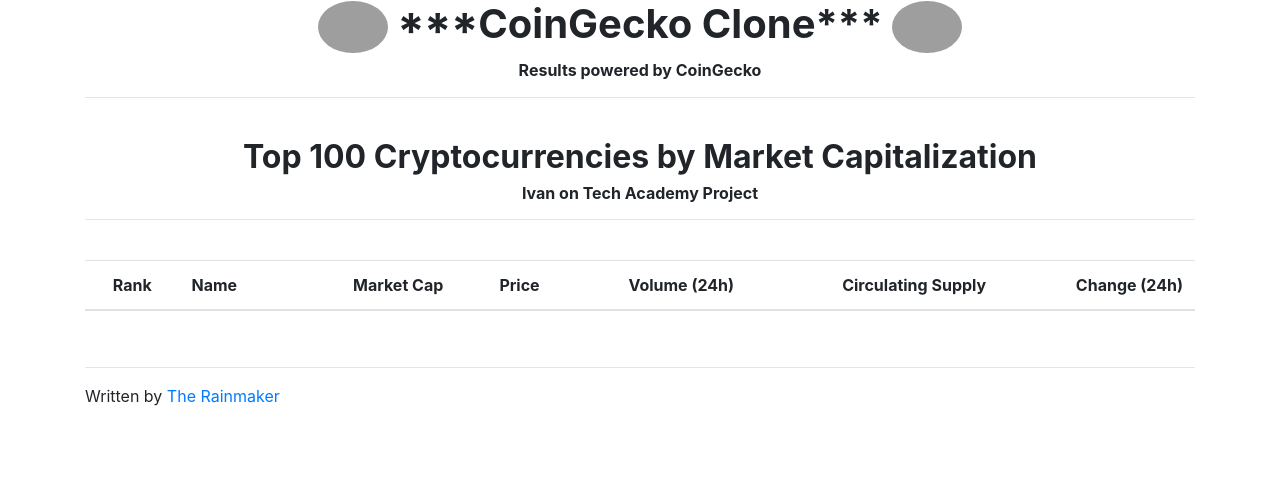
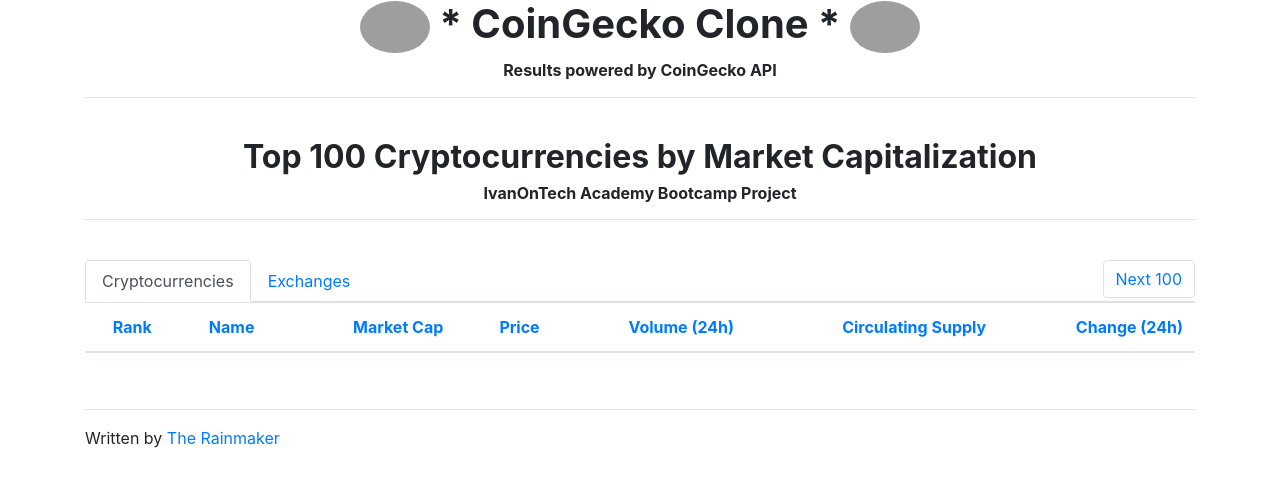
Before and after one commit to TobyKreiselmaier/Coingecko_Clone, a plain HTML site: page index.html in a window 1280 px wide. Drawn offline with nearby package versions, Linux system fonts and the light colour scheme; grey boxes are pictures that could not be loaded.

Commit message:
Added navigation, fixed minor errors

```diff
--- a/index.html
+++ b/index.html
@@ -15,25 +15,46 @@
 
  <body>
    <div class="container">
-    <h1 class="font-weight-bold text-center"><img class="clone" src="https://i.ytimg.com/vi/DcAafccz64g/maxresdefault.jpg" width="70"> ***CoinGecko Clone*** <img class = "clone" src="https://i.ytimg.com/vi/DcAafccz64g/maxresdefault.jpg" width="70
+    <h1 class="font-weight-bold text-center"><img class="clone" src="https://i.ytimg.com/vi/DcAafccz64g/maxresdefault.jpg" width="70">  * CoinGecko Clone *  <img class = "clone" src="https://i.ytimg.com/vi/DcAafccz64g/maxresdefault.jpg" width="70
       "></h1>
-    <h6 class="font-weight-bold text-center">Results powered by CoinGecko</h6>
+    <h6 class="font-weight-bold text-center">Results powered by CoinGecko API</h6>
     <hr><br>
-    <h2 class="font-weight-bold text-center"> Top 100 Cryptocurrencies by Market Capitalization </h2>
-    <h6 class="font-weight-bold text-center"> Ivan on Tech Academy Project </h6>
+    <h2 class="font-weight-bold text-center">Top 100 Cryptocurrencies by Market Capitalization</h2>
+    <h6 class="font-weight-bold text-center">IvanOnTech Academy Bootcamp Project</h6>
     <hr><br>
+
+    <!-- Tabs -->
+    <ul class="nav nav-tabs">
+      <li class="nav-item">
+          <a class="nav-link app-tab-link active" id="link-tab-crypto" href="/">Cryptocurrencies</a>
+      </li>
+      <li class="nav-item">
+          <a class="nav-link app-tab-link" id="link-tab-exchange" href="/exchanges.html">Exchanges</a> <!-- static and logic to be defined -->
+      </li>
+
+    <!-- Page Turning -->
+      <li class="nav-item ml-auto">
+        <nav aria-label="Page navigation">
+          <ul class="pagination justify-content-end">
+            <li class="page-item">
+              <a class="page-link app-page-next">Next 100</a>
+            </li>
+          </ul>
+        </nav>
+      </li>
+    </ul>
 
     <!-- Table -->
     <table class="table table-striped">
       <thead>
         <tr>
-          <th class="text-center" scope="col">Rank</th>
-          <th class="text-left" scope="col">Name</th>
-          <th class="text-right" scope="col">Market Cap</th>
-          <th class="text-right" scope="col">Price</th>
-          <th class="text-right" scope="col">Volume (24h)</th>
-          <th class="text-right" scope="col">Circulating Supply</th>
-          <th class="text-right" scope="col">Change (24h)</th>
+          <th class="text-center" scope="col"><a class="sortable-link">Rank</th>
+          <th class="text-center" scope="col"><a class="sortable-link">Name</th>
+          <th class="text-right" scope="col"><a class="sortable-link">Market Cap</th>
+          <th class="text-right" scope="col"><a class="sortable-link">Price</th>
+          <th class="text-right" scope="col"><a class="sortable-link">Volume (24h)</th>
+          <th class="text-right" scope="col"><a class="sortable-link">Circulating Supply</th>
+          <th class="text-right" scope="col"><a class="sortable-link">Change (24h)</th>
         </tr>
       </thead>
       <tbody id="coinTableBody">
--- a/logic.js
+++ b/logic.js
@@ -1,9 +1,12 @@
 ethereum.autoRefreshOnNetworkChange = false;
+const coinsPerPage = 100;
+const currentPage = 1;
 let BASE_URL = "https://api.coingecko.com/api/v3";
-let MARKET_DATA_ENDPOINT = "/coins/markets?vs_currency=usd&order=market_cap_desc&per_page=100&page=1&sparkline=false";
+let MARKET_DATA_ENDPOINT = "/coins/markets?vs_currency=usd&order=market_cap_desc&per_page=${coinsPerPage}&page=${currentPage}&sparkline=false";
 let marketUrl = BASE_URL + MARKET_DATA_ENDPOINT;
 
 function generateTableBody(data) {
+  let number = Intl.NumberFormat("en-US");
   for (let key in data) {
     $('#coinTableBody').append(
       $('<tr class="content-row"></tr>').append(
@@ -13,11 +16,11 @@ function generateTableBody(data) {
             `<img src="${data[key].image}" width="16"> ${data[key].name}`
             )
           ),
-        $('<td class="text-right"></td>').text("$" + data[key].market_cap),
-        $('<td class="text-right"></td>').text("$" + data[key].current_price),
-        $('<td class="text-right"></td>').text("$" + data[key].total_volume),
-        $('<td class="text-right"></td>').text(data[key].circulating_supply.toFixed(0) + " " + data[key].symbol.toUpperCase()),
-        $(`<td class='${data[key].price_change_percentage_24h >= 0 ? "text-success" : "text-danger"} text-right'></td>`).text(data[key].market_cap_change_percentage_24h.toFixed(2) + "%")
+        $('<td class="text-right"></td>').text("$" + number.format(data[key].market_cap)),
+        $('<td class="text-right"></td>').text("$" + number.format(data[key].current_price)),
+        $('<td class="text-right"></td>').text("$" + number.format(data[key].total_volume)),
+        $('<td class="text-right"></td>').text(number.format(data[key].circulating_supply.toFixed()) + " " + data[key].symbol.toUpperCase()),
+        $(`<td class='${data[key].price_change_percentage_24h >= 0 ? "text-success" : "text-danger"} text-right'></td>`).text(Number(data[key].market_cap_change_percentage_24h).toFixed(2) + "%")
       )
     );
   };
@@ -37,4 +40,9 @@ function getApiData() {
   });
 };
 
-getApiData();
+async function refreshTableBody() {
+  let content = await getApiData();
+  generateTableBody(content);
+}
+
+refreshTableBody();
```
Also changed, not shown: 1 other file.
